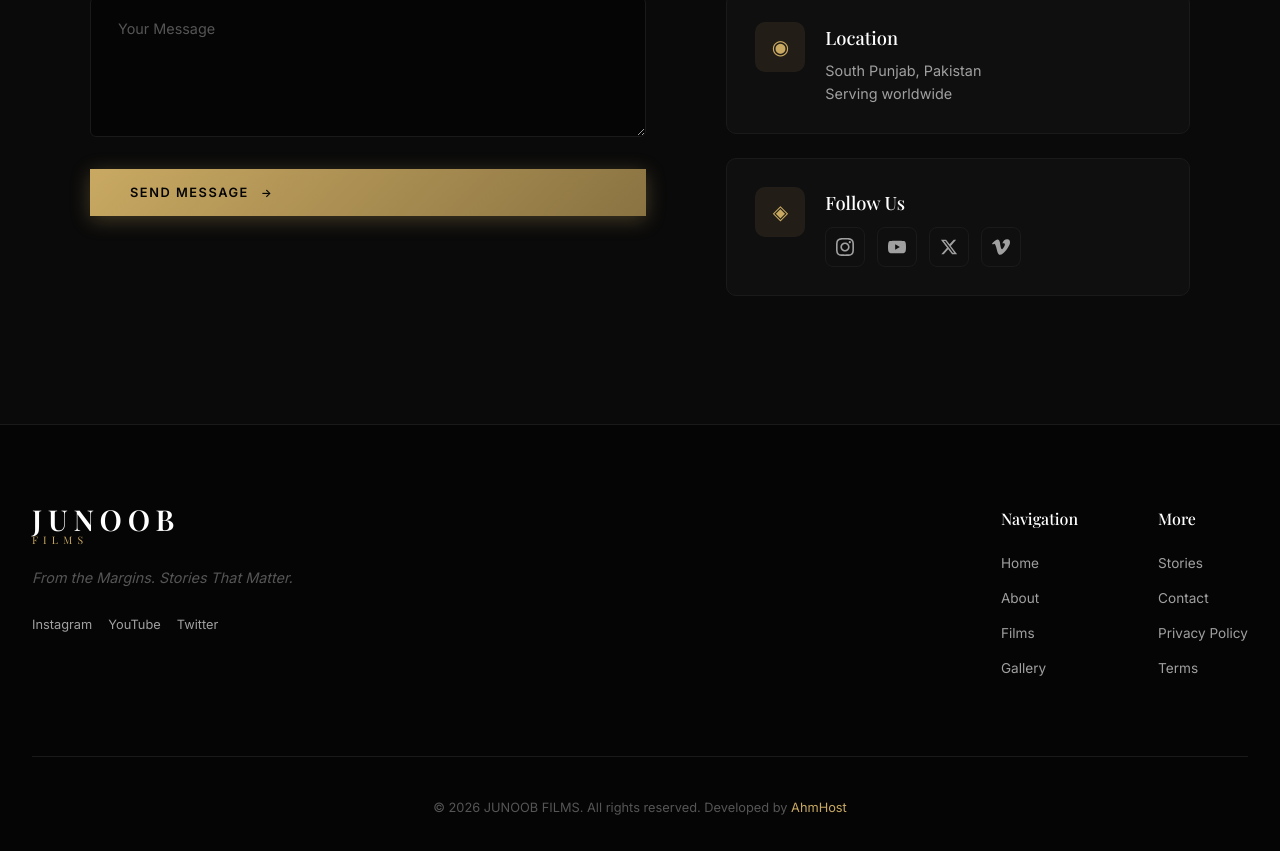
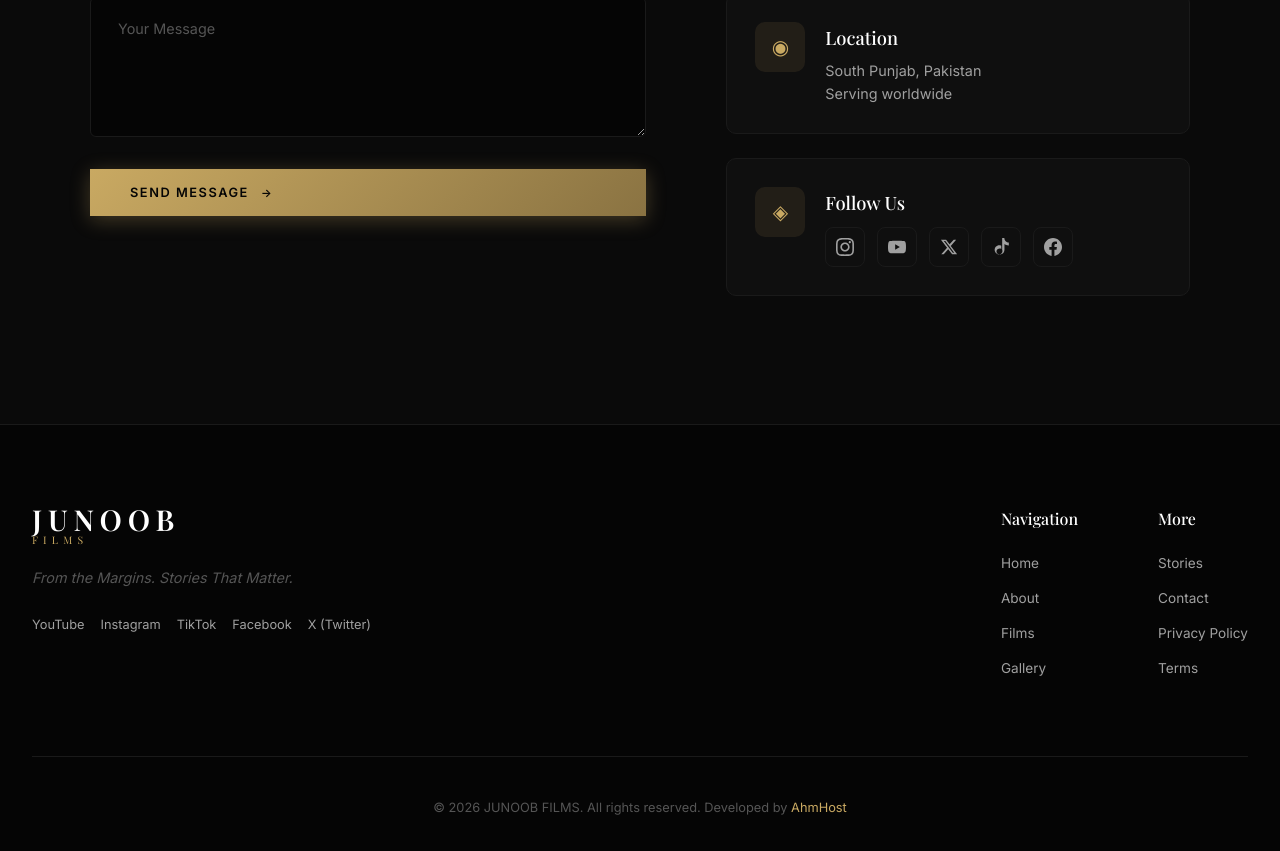
Before and after one commit to msim9/junoobfilms, a website: page index.html in a window 1280 px wide. Shown: the part 8323-9174 px from the top of the page. Drawn offline with nearby package versions, Linux system fonts and the light colour scheme; a web font is replaced by a local one.

Commit message:
update social media links

```diff
--- a/index.html
+++ b/index.html
@@ -585,24 +585,29 @@
                         <div class="info-content">
                             <h3>Follow Us</h3>
                             <div class="social-links">
-                                <a href="#" class="social-link" aria-label="Instagram">
+                                <a href="https://www.instagram.com/junoobfilms/" target="_blank" class="social-link" aria-label="Instagram">
                                     <svg width="18" height="18" viewBox="0 0 24 24" fill="currentColor">
                                         <path d="M12 2.163c3.204 0 3.584.012 4.85.07 3.252.148 4.771 1.691 4.919 4.919.058 1.265.069 1.645.069 4.849 0 3.205-.012 3.584-.069 4.849-.149 3.225-1.664 4.771-4.919 4.919-1.266.058-1.644.07-4.85.07-3.204 0-3.584-.012-4.849-.07-3.26-.149-4.771-1.699-4.919-4.92-.058-1.265-.07-1.644-.07-4.849 0-3.204.013-3.583.07-4.849.149-3.227 1.664-4.771 4.919-4.919 1.266-.057 1.645-.069 4.849-.069zm0-2.163c-3.259 0-3.667.014-4.947.072-4.358.2-6.78 2.618-6.98 6.98-.059 1.281-.073 1.689-.073 4.948 0 3.259.014 3.668.072 4.948.2 4.358 2.618 6.78 6.98 6.98 1.281.058 1.689.072 4.948.072 3.259 0 3.668-.014 4.948-.072 4.354-.2 6.782-2.618 6.979-6.98.059-1.28.073-1.689.073-4.948 0-3.259-.014-3.667-.072-4.947-.196-4.354-2.617-6.78-6.979-6.98-1.281-.059-1.69-.073-4.949-.073zm0 5.838c-3.403 0-6.162 2.759-6.162 6.162s2.759 6.163 6.162 6.163 6.162-2.759 6.162-6.163c0-3.403-2.759-6.162-6.162-6.162zm0 10.162c-2.209 0-4-1.79-4-4 0-2.209 1.791-4 4-4s4 1.791 4 4c0 2.21-1.791 4-4 4zm6.406-11.845c-.796 0-1.441.645-1.441 1.44s.645 1.44 1.441 1.44c.795 0 1.439-.645 1.439-1.44s-.644-1.44-1.439-1.44z"/>
                                     </svg>
                                 </a>
-                                <a href="#" class="social-link" aria-label="YouTube">
+                                <a href="https://www.youtube.com/@junoobfilms" target="_blank" class="social-link" aria-label="YouTube">
                                     <svg width="18" height="18" viewBox="0 0 24 24" fill="currentColor">
                                         <path d="M23.498 6.186a3.016 3.016 0 0 0-2.122-2.136C19.505 3.545 12 3.545 12 3.545s-7.505 0-9.377.505A3.017 3.017 0 0 0 .502 6.186C0 8.07 0 12 0 12s0 3.93.502 5.814a3.016 3.016 0 0 0 2.122 2.136c1.871.505 9.376.505 9.376.505s7.505 0 9.377-.505a3.015 3.015 0 0 0 2.122-2.136C24 15.93 24 12 24 12s0-3.93-.502-5.814zM9.545 15.568V8.432L15.818 12l-6.273 3.568z"/>
                                     </svg>
                                 </a>
-                                <a href="#" class="social-link" aria-label="Twitter">
+                                <a href="https://x.com/JunoobFilms" target="_blank" class="social-link" aria-label="Twitter">
                                     <svg width="18" height="18" viewBox="0 0 24 24" fill="currentColor">
                                         <path d="M18.244 2.25h3.308l-7.227 8.26 8.502 11.24H16.17l-5.214-6.817L4.99 21.75H1.68l7.73-8.835L1.254 2.25H8.08l4.713 6.231zm-1.161 17.52h1.833L7.084 4.126H5.117z"/>
                                     </svg>
                                 </a>
-                                <a href="#" class="social-link" aria-label="Vimeo">
+                                <a href="https://www.tiktok.com/@junoobfilms" target="_blank" class="social-link" aria-label="TikTok">
                                     <svg width="18" height="18" viewBox="0 0 24 24" fill="currentColor">
-                                        <path d="M23.977 6.416c-.105 2.338-1.739 5.543-4.894 9.609-3.268 4.247-6.026 6.37-8.29 6.37-1.409 0-2.578-1.294-3.553-3.881L5.322 11.4C4.603 8.816 3.834 7.522 3.01 7.522c-.179 0-.806.378-1.881 1.132L0 7.197c1.185-1.044 2.351-2.084 3.501-3.128C5.08 2.701 6.266 1.984 7.055 1.91c1.867-.18 3.016 1.1 3.447 3.838.465 2.953.789 4.789.971 5.507.539 2.45 1.131 3.674 1.776 3.674.502 0 1.256-.796 2.265-2.385 1.004-1.589 1.54-2.797 1.612-3.628.144-1.371-.395-2.061-1.614-2.061-.574 0-1.167.121-1.777.391 1.186-3.868 3.434-5.757 6.762-5.637 2.473.06 3.628 1.664 3.493 4.797l-.013.01z"/>
+                                        <path d="M12.525.02c1.31-.02 2.61-.01 3.91-.02.08 1.53.63 3.09 1.75 4.17 1.12 1.11 2.7 1.62 4.24 1.79v4.03c-1.44-.05-2.89-.35-4.2-.97-.57-.26-1.1-.59-1.62-.95v7.45c-.01 2.91-1.8 5.4-4.57 6.22-2.77.82-5.77-.18-7.39-2.45-1.61-2.27-1.46-5.38.38-7.46 1.84-2.08 4.88-2.67 7.33-1.41V14.6c-1.39-.77-3.1-.73-4.46.12-1.35.85-2.09 2.4-1.83 3.96.25 1.56 1.48 2.82 3.03 3.12 1.56.29 3.15-.38 4.02-1.68.87-1.31 1.05-2.97.45-4.43V.02z"/>
+                                    </svg>
+                                </a>
+                                <a href="https://www.facebook.com/share/1DvvXGr6Wj/" target="_blank" class="social-link" aria-label="Facebook">
+                                    <svg width="18" height="18" viewBox="0 0 24 24" fill="currentColor">
+                                        <path d="M24 12.073c0-6.627-5.373-12-12-12s-12 5.373-12 12c0 5.99 4.388 10.954 10.125 11.854v-8.385H7.078v-3.469h3.047V9.43c0-3.007 1.792-4.669 4.533-4.669 1.312 0 2.686.235 2.686.235v2.953H15.83c-1.491 0-1.956.925-1.956 1.874v2.25h3.328l-.532 3.469h-2.796v8.385C19.612 23.027 24 18.062 24 12.073z"/>
                                     </svg>
                                 </a>
                             </div>
@@ -623,9 +628,11 @@
                     </a>
                     <p class="footer-tagline">From the Margins. Stories That Matter.</p>
                     <div class="footer-social">
-                        <a href="#" class="footer-social-link">Instagram</a>
-                        <a href="#" class="footer-social-link">YouTube</a>
-                        <a href="#" class="footer-social-link">Twitter</a>
+                        <a href="https://www.youtube.com/@junoobfilms" target="_blank" class="footer-social-link">YouTube</a>
+                        <a href="https://www.instagram.com/junoobfilms/" target="_blank" class="footer-social-link">Instagram</a>
+                        <a href="https://www.tiktok.com/@junoobfilms" target="_blank" class="footer-social-link">TikTok</a>
+                        <a href="https://www.facebook.com/share/1DvvXGr6Wj/" target="_blank" class="footer-social-link">Facebook</a>
+                        <a href="https://x.com/JunoobFilms" target="_blank" class="footer-social-link">X (Twitter)</a>
                     </div>
                 </div>
                 <div class="footer-links">
```
